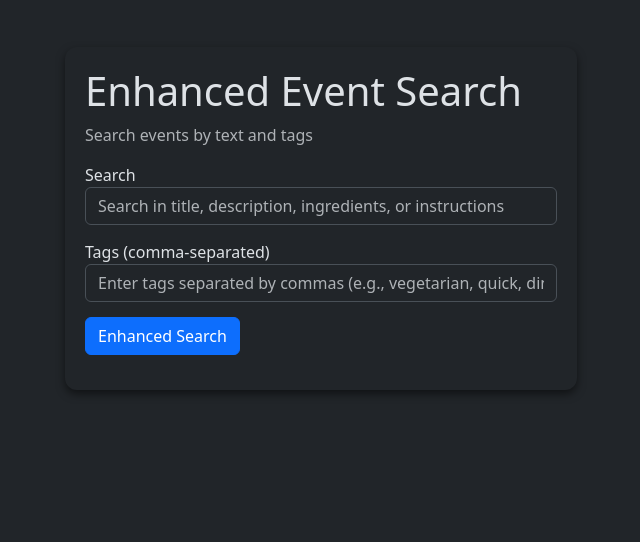
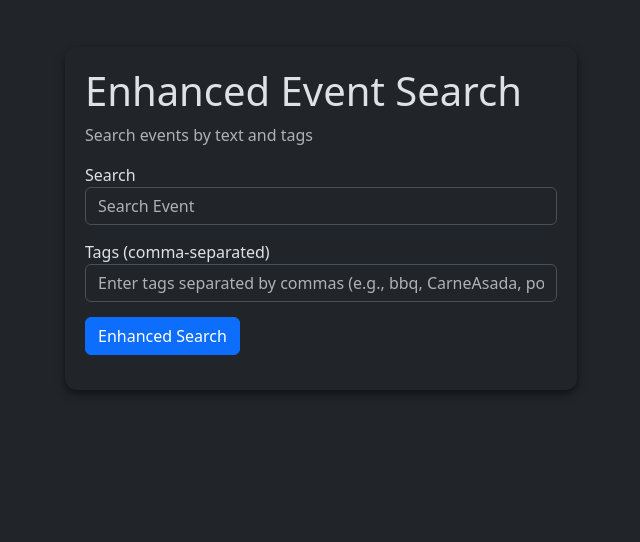
Before and after one commit to Rooosti/RSVPly, a Flask app: page /enhanced-search in a window 1280 px wide. Shown: the part 166-708 px from the top of the page, without its empty margins (319-959 px from the left). Run offline with Flask 3, Linux system fonts and the light colour scheme.

Commit message:
Added background and modifications

```diff
--- a/app/templates/enhanced_search.html
+++ b/app/templates/enhanced_search.html
@@ -38,11 +38,11 @@
             {{ form.hidden_tag() }}
             <div class="form-group">
                 {{ form.search_query.label }}
-                {{ form.search_query(class="form-control", placeholder="Search in title, description, ingredients, or instructions") }}
+                {{ form.search_query(class="form-control", placeholder="Search Event") }}
             </div>
             <div class="form-group">
                 {{ form.tags.label }}
-                {{ form.tags(class="form-control", placeholder="Enter tags separated by commas (e.g., vegetarian, quick, dinner)") }}
+                {{ form.tags(class="form-control", placeholder="Enter tags separated by commas (e.g., bbq, CarneAsada, potluck, concert)") }}
             </div>
             <div class="form-group">
                 {{ form.submit(class="btn btn-primary") }}
--- a/app/templates/search.html
+++ b/app/templates/search.html
@@ -38,7 +38,7 @@
             {{ form.hidden_tag() }}
             <div class="form-group">
                 {{ form.search_query.label(class="form-label") }}
-                {{ form.search_query(class="form-control", placeholder="Search in title, description, ingredients, or instructions") }}
+                {{ form.search_query(class="form-control", placeholder="Search title of event") }}
             </div>
             <div class="form-group">
                 {{ form.submit(class="btn btn-primary") }}
--- a/app/templates/search_result.html
+++ b/app/templates/search_result.html
@@ -43,7 +43,7 @@
             {{ form.hidden_tag() }}
             <div class="form-group">
                 {{ form.search_query.label(class="form-label") }}
-                {{ form.search_query(class="form-control", placeholder="Search in title, description, ingredients, or instructions") }}
+                {{ form.search_query(class="form-control", placeholder="Search Event") }}
             </div>
             <div class="form-group">
                 {{ form.submit(class="btn btn-primary", action="{{ url_for('search_events') }}", method="GET") }}
```
Also changed, not shown: app/app.db, app/static/images/pretty_food.jpg, 4 other files.
